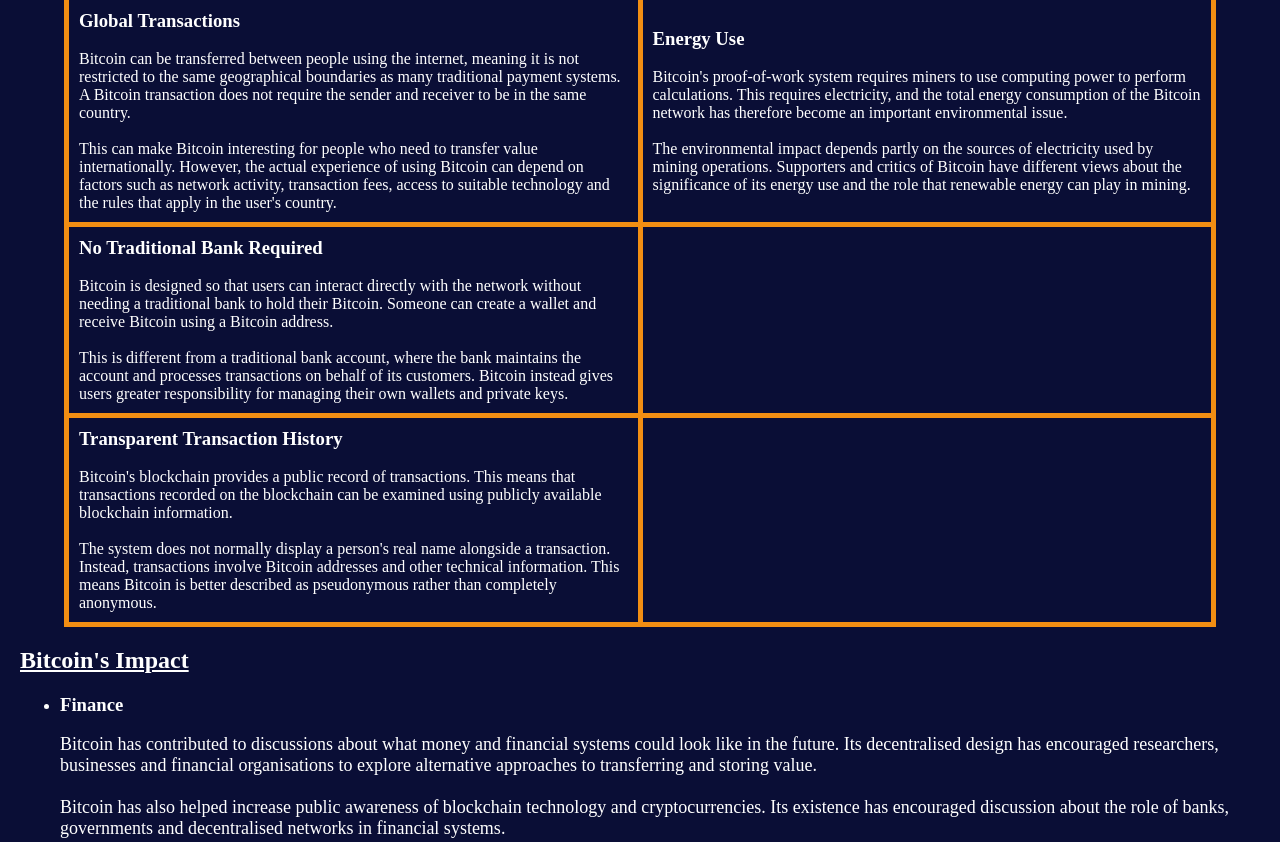
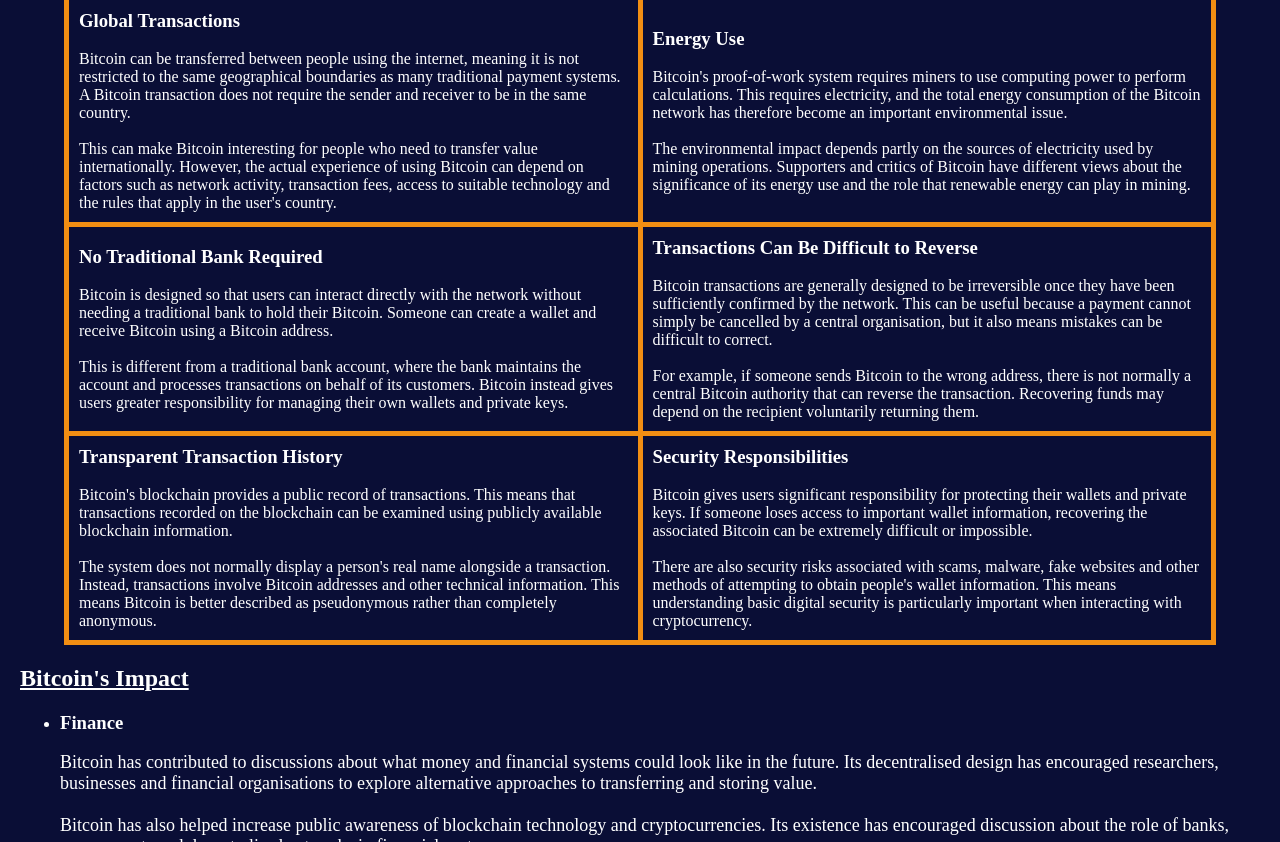
Before and after one commit to JacobGGray/My_First_Webpage, a plain HTML site: page pros-and-cons.html in a window 1280 px wide. Shown: the part 547-1389 px from the top of the page. Drawn offline with Linux system fonts and the light colour scheme.

Commit message:
Finished pros & cons page

```diff
--- a/pros-and-cons.html
+++ b/pros-and-cons.html
@@ -78,6 +78,11 @@
                         This is different from a traditional bank account, where the bank maintains the account and processes transactions on behalf of its customers. Bitcoin instead gives users greater responsibility for managing their own wallets and private keys.
                     </td>
                     <td>
+                        <h3>Transactions Can Be Difficult to Reverse</h3>
+                        <br>
+                        Bitcoin transactions are generally designed to be irreversible once they have been sufficiently confirmed by the network. This can be useful because a payment cannot simply be cancelled by a central organisation, but it also means mistakes can be difficult to correct.
+                        <br><br>
+                        For example, if someone sends Bitcoin to the wrong address, there is not normally a central Bitcoin authority that can reverse the transaction. Recovering funds may depend on the recipient voluntarily returning them.
                     </td>
                 </tr>
                 <tr>
@@ -89,6 +94,11 @@
                         The system does not normally display a person's real name alongside a transaction. Instead, transactions involve Bitcoin addresses and other technical information. This means Bitcoin is better described as pseudonymous rather than completely anonymous.
                     </td>
                     <td>
+                        <h3>Security Responsibilities</h3>
+                        <br>
+                        Bitcoin gives users significant responsibility for protecting their wallets and private keys. If someone loses access to important wallet information, recovering the associated Bitcoin can be extremely difficult or impossible.
+                        <br><br>
+                        There are also security risks associated with scams, malware, fake websites and other methods of attempting to obtain people's wallet information. This means understanding basic digital security is particularly important when interacting with cryptocurrency.
                     </td>
                 </tr>
             </table>
```
Also changed, not shown: index.html (+1 -1 lines).
